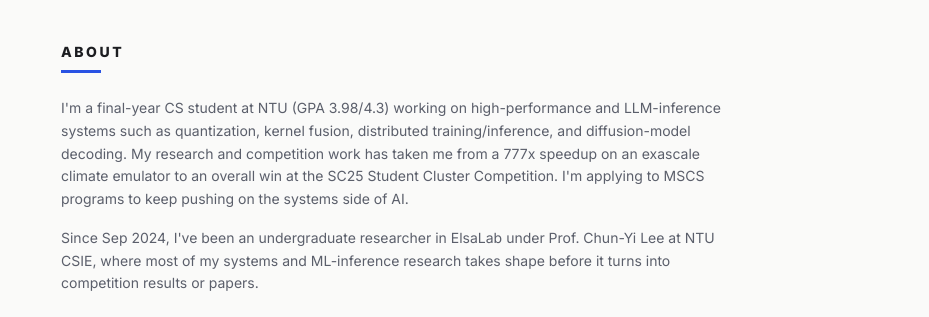
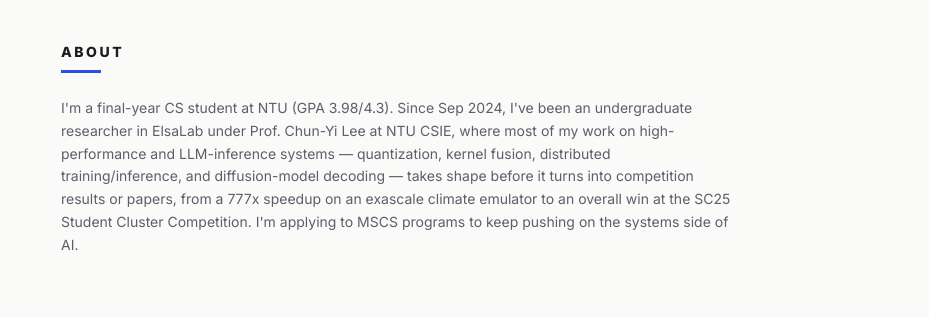
Before and after one commit to pango0/pango0.github.io, an Astro site: page / in a window 1280 px wide. Shown: the part 258-575 px from the top of the page, 351-1280 px from the left. Built offline with nearby package versions, Linux system fonts and the light colour scheme; Astro itself is replaced by a stand-in of ours.

Commit message:
Merge About section into a single coherent paragraph

```diff
--- a/src/components/About.astro
+++ b/src/components/About.astro
@@ -5,15 +5,12 @@ import SectionHeading from './SectionHeading.astro';
 <section id="about" data-animate data-animate-delay="2">
   <SectionHeading title="About" />
   <p class="max-w-2xl text-sm leading-relaxed text-muted">
-    I'm a final-year CS student at NTU (GPA 3.98/4.3) working on high-performance and
-    LLM-inference systems such as quantization, kernel fusion, distributed training/inference, and
-    diffusion-model decoding. My research and competition work has taken me from a 777x speedup
-    on an exascale climate emulator to an overall win at the SC25 Student Cluster Competition. I'm
-    applying to MSCS programs to keep pushing on the systems side of AI.
-  </p>
-  <p class="mt-4 max-w-2xl text-sm leading-relaxed text-muted">
-    Since Sep 2024, I've been an undergraduate researcher in ElsaLab under Prof. Chun-Yi Lee at
-    NTU CSIE, where most of my systems and ML-inference research takes shape before it turns into
-    competition results or papers.
+    I'm a final-year CS student at NTU (GPA 3.98/4.3). Since Sep 2024, I've been an undergraduate
+    researcher in ElsaLab under Prof. Chun-Yi Lee at NTU CSIE, where most of my work on
+    high-performance and LLM-inference systems — quantization, kernel fusion, distributed
+    training/inference, and diffusion-model decoding — takes shape before it turns into
+    competition results or papers, from a 777x speedup on an exascale climate emulator to an
+    overall win at the SC25 Student Cluster Competition. I'm applying to MSCS programs to keep
+    pushing on the systems side of AI.
   </p>
 </section>
```
